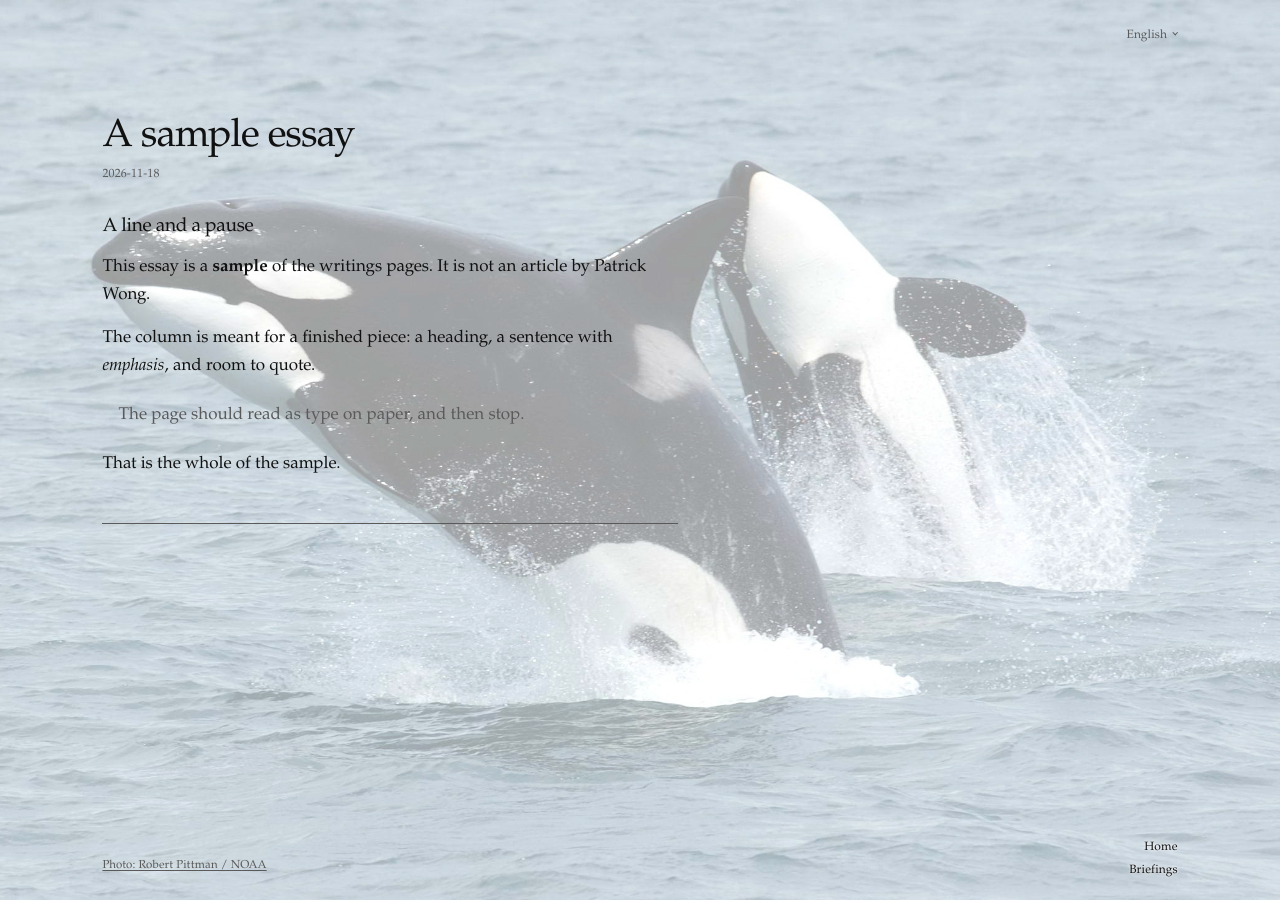
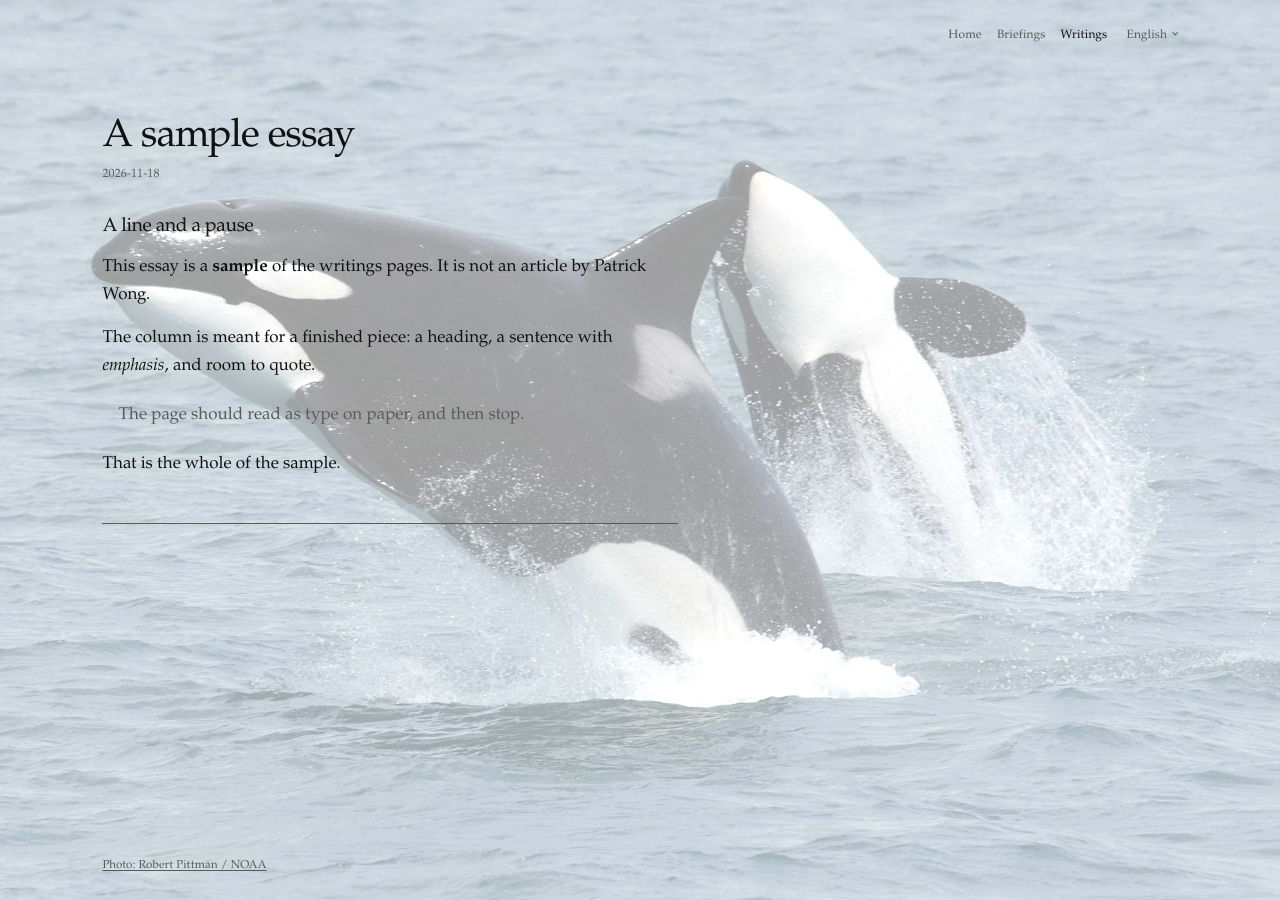
Before and after one commit to Orca121/Orca121.github.io, a Jekyll site: the page built from _writings/sample-essay.md, in a window 1280 px wide. Built offline with Jekyll 4.4.1, drawn with Linux system fonts in a browser that asks for light colours; comment, search, counter and statistics services are not loaded.

Commit message:
Move inner-page section links into the mast, and split pin and lock samples.
Briefings and Writings pages now show Home, Briefings, and Writings beside
the language switcher, like the homepage, instead of a fixed corner nav.
Writings has two pinned samples (newest first) and a separate lock sample.

```diff
--- a/_includes/mast.html
+++ b/_includes/mast.html
@@ -1,4 +1,9 @@
 <header class="mast">
+  <nav class="sections" data-i18n-label="sections" aria-label="Sections">
+    <a href="/" data-i18n="home">Home</a>
+    <a href="/briefings/" data-i18n="briefings"{% if page.section == "briefings" or page.index_for == "briefings" %} aria-current="page"{% endif %}>Briefings</a>
+    <a href="/writings/" data-i18n="writings"{% if page.section == "writings" or page.index_for == "writings" %} aria-current="page"{% endif %}>Writings</a>
+  </nav>
   <div class="lang">
     <button
       type="button"
--- a/_layouts/page.html
+++ b/_layouts/page.html
@@ -134,14 +134,6 @@
         <a class="credit" href="https://commons.wikimedia.org/wiki/File:Killerwhales_jumping.jpg">Photo: Robert Pittman / NOAA</a>
       </footer>
     </div>
-    <nav class="places" data-i18n-label="places" aria-label="Pages">
-      <a href="/" data-i18n="home">Home</a>
-      {% if page.section == "briefings" %}
-      <a href="/writings/" data-i18n="writings">Writings</a>
-      {% else %}
-      <a href="/briefings/" data-i18n="briefings">Briefings</a>
-      {% endif %}
-    </nav>
     <script src="/site.js"></script>
   </body>
 </html>
--- a/styles.css
+++ b/styles.css
@@ -140,41 +140,6 @@ body.is-reading main.reading {
 
 body.is-reading .colophon {
   padding-top: 0.85rem;
-}
-
-body.is-reading .credit {
-  max-width: calc(100% - 7.5rem);
-}
-
-.places {
-  position: fixed;
-  z-index: 2;
-  right: clamp(1.75rem, 8vw, 7.5rem);
-  bottom: 1.4rem;
-  display: flex;
-  flex-direction: column;
-  align-items: flex-end;
-  gap: 0.55rem;
-}
-
-.places a {
-  color: var(--ink);
-  font-size: 0.75rem;
-  letter-spacing: 0.01em;
-  line-height: 1.15;
-  text-decoration: none;
-  text-shadow: 0 0 0.45rem var(--paper), 0 0 0.12rem var(--paper);
-}
-
-.places a:hover,
-.places a:focus-visible {
-  text-decoration: underline;
-  text-underline-offset: 0.18em;
-}
-
-.places a:focus-visible {
-  outline: 1px solid var(--quiet);
-  outline-offset: 3px;
 }
 
 main {
```
Also changed, not shown: _writings/locked-sample.md (+0 -1 lines), _writings/pinned-sample.md (added, +17 -0 lines), _writings/sample-essay.md (+1 -0 lines), README.md.
